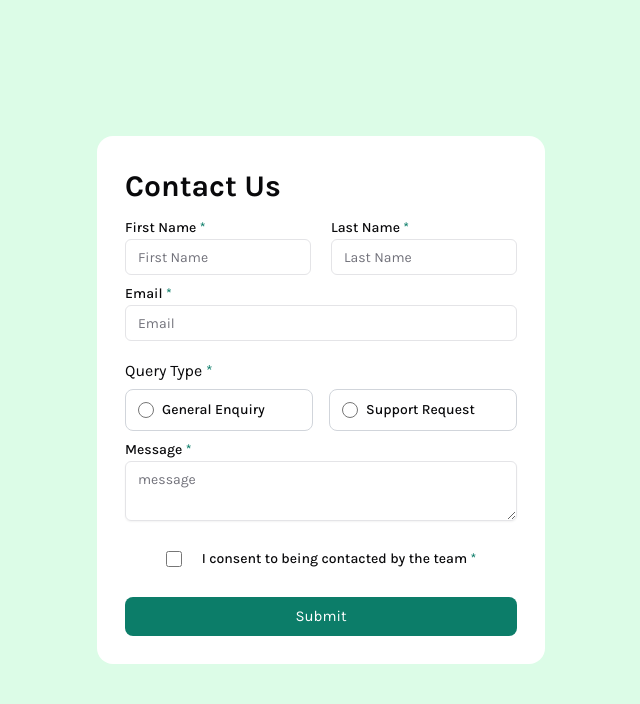
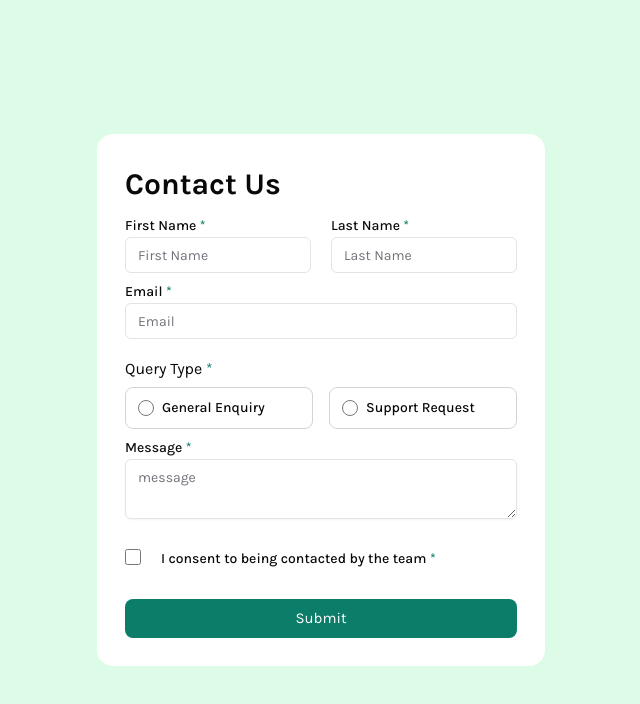
Before and after one commit to Btnagasai/contact-shadcn, a React (Vite) app: page / in a window 1280 px wide. Shown: the top 704 px of the page, without its empty margins (319-959 px from the left). Built offline with nearby package versions, Linux system fonts and the light colour scheme.

Commit message:
alignmentchange

```diff
--- a/src/App.tsx
+++ b/src/App.tsx
@@ -46,10 +46,10 @@ function App() {
                 <Label htmlFor="message " className="">Message <span className="text-[#0c7d69]">*</span></Label>
                     <Textarea typeof="textarea" id="message" placeholder="message"  required/>
                     </div>
-                    <div className="flex items-center justify-center mt-6 ">
+                    <div className="flex  mt-6 ">
 
                    <Input type="checkbox" className="input-checkbox w-[16px] h-[16px] mr-5 font-medium" required/>
-                   <Label htmlFor="checkBox">I consent to being contacted by the team <span className="text-[#0c7d69]">*</span></Label>
+                   <Label htmlFor="checkBox">I consent to being contacted by the team <span className="text-[#0c7d69] text-sm">*</span></Label>
                </div>
                 {/* submit button */}
                 <button type="submit" className="mt-6 w-full p-2 bg-[#0c7d69] text-white text-[15px] rounded-lg">Submit</button>
```
